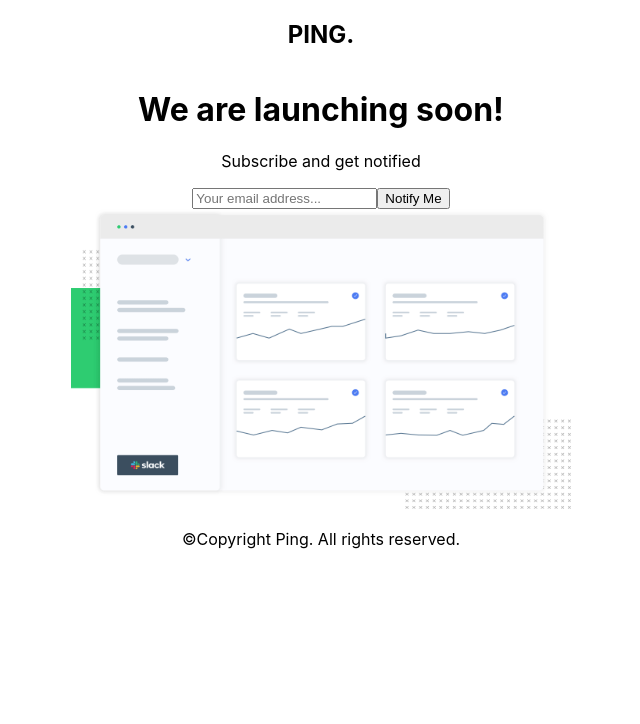
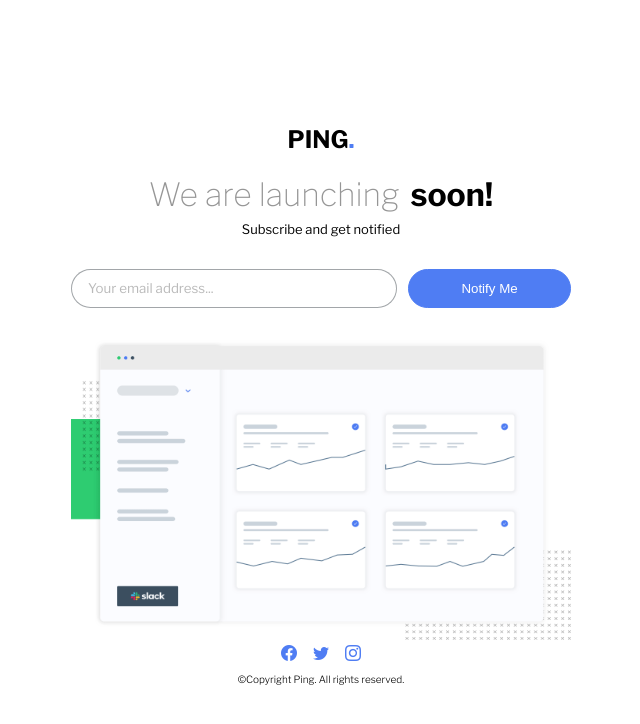
Before and after one commit to Kelechikizito/ping-coming-soon-page-master, a React (Create React App) app in the folder ping-coming-soon-page/: page / in a window 1280 px wide. Shown: the top 724 px of the page, without its empty margins (319-959 px from the left). Built offline with nearby package versions, Linux system fonts and the light colour scheme.

Commit message:
files update

```diff
--- a/ping-coming-soon-page/public/index.html
+++ b/ping-coming-soon-page/public/index.html
@@ -24,6 +24,13 @@
       work correctly both with client-side routing and a non-root public URL.
       Learn how to configure a non-root public URL by running `npm run build`.
     -->
+    <link rel="preconnect" href="https://fonts.googleapis.com" />
+    <link rel="preconnect" href="https://fonts.gstatic.com" crossorigin />
+    <link
+      href="https://fonts.googleapis.com/css2?family=Libre+Franklin:ital,wght@0,100..900;1,100..900&display=swap"
+      rel="stylesheet"
+    />
+    <link rel="stylesheet" href="https://cdn.jsdelivr.net/npm/bootstrap-icons@1.11.3/font/bootstrap-icons.min.css">
     <title>React App</title>
   </head>
   <body>
--- a/ping-coming-soon-page/src/App.css
+++ b/ping-coming-soon-page/src/App.css
@@ -1,17 +1,13 @@
 body {
   height: 100vh;
   text-align: center;
-  /* font-size: 20px; */
-}
-
-.container {
-  display: grid;
-  grid-template-columns: 1fr;
-}
-
-.dashboard {
-  height: 300px;
-  width: 500px;
+  display: flex;
+  justify-content: center;
+  align-items: center;
+  font-family: "Libre Franklin", sans-serif;
+  font-optical-sizing: auto;
+  font-weight: 300;
+  font-style: normal;
 }
 
 .attribution {
@@ -22,3 +18,125 @@ body {
 .attribution a {
   color: hsl(228, 45%, 44%);
 }
+
+
+.container {
+  display: grid;
+  grid-template-columns: 1fr;
+  grid-template-rows: repeat(4, auto);
+}
+
+h2 {
+  margin-bottom: 0;
+}
+
+.full-stop {
+  color: hsl(223, 87%, 63%);
+}
+
+.header {
+  display: flex;
+  justify-content: center;
+  gap: 1ch;
+}
+
+.header > h1:nth-child(1) {
+  font-weight: lighter;
+  color: hsl(0, 0%, 59%);
+}
+
+.header > h1 {
+  margin-bottom: 0;
+}
+
+.header-p {
+  font-weight: 400;
+  font-size: small;
+  margin-top: 0.4rem;
+}
+
+form {
+  display: grid;
+  grid-template-columns: 2fr 1fr;
+  gap: 0.7rem;
+  margin: 2rem 0;
+}
+
+input {
+  padding: 0.7rem 1rem;
+  border-radius: 2rem;
+  border: 0.02rem solid hsla(208, 31%, 12%, 0.395);
+}
+
+input::placeholder {
+  font-family: "Libre Franklin", sans-serif;
+  opacity: 0.5;
+}
+
+button {
+  padding: 0.7rem;
+  background-color: hsl(223, 87%, 63%);
+  color: white;
+  border: 0.02rem solid hsl(223, 87%, 63%);
+  border-radius: 2rem;
+}
+
+.dashboard {
+  height: 300px;
+  width: 500px;
+}
+
+.logo-container {
+  display: flex;
+  justify-content: center;
+  gap: 1rem;
+}
+
+i {
+  color: hsl(223, 87%, 63%);
+}
+
+.copyright {
+  font-size: x-small;
+}
+
+
+/* ACTIVE STATES */
+
+button:hover {
+  cursor: pointer;
+}
+
+button:active {
+  cursor: pointer;
+}
+
+i:hover {
+  color: rgba(0, 0, 0, 0.475);
+  cursor: pointer;
+}
+
+
+/* RESPONSIVE DESIGN */
+
+@media (max-width:540px) {
+  body {
+    height: fit-content;
+    padding: 2rem 2rem;
+  }
+
+  .header > h1{
+    font-size: x-large;
+  }
+
+  form {
+    grid-template-columns: 1fr;
+    grid-template-rows: repeat(2, 1fr);
+    gap: 0.7rem;
+    margin: 2rem 0;
+  }
+
+.dashboard {
+    width: 100%;
+  }
+}
--- a/ping-coming-soon-page/src/App.js
+++ b/ping-coming-soon-page/src/App.js
@@ -5,18 +5,22 @@ function App() {
     <div className="App container">
 
     <div className="item">
-      <h2>PING<span>.</span></h2>
+      <h2>PING<span className="full-stop">.</span></h2>
     </div>
 
     <div className="item">
       <div>
-        <h1>We are launching <span>soon!</span></h1>
-        <p>Subscribe and get notified</p>
+        <div className="header">
+          <h1>We are launching</h1>
+          <h1>soon!</h1>
+        </div>
+
+        <p className="header-p">Subscribe and get notified</p>
       </div>
 
       <div>
-        <form action="">
-          <input type="text" name="" id="" placeholder="Your email address..."/>
+        <form action="" novalidate>
+          <input type="email" name="" id="" placeholder="Your email address..." required/>
           <button type="submit">Notify Me</button>
         </form>
       </div>
@@ -27,10 +31,14 @@ function App() {
     </div>
 
     <div className="item">
-      <div className="logo-container"></div>
+      <div className="logo-container">
+        <i class="bi bi-facebook"></i>
+        <i class="bi bi-twitter"></i>
+        <i class="bi bi-instagram"></i>
+      </div>
 
       <div>
-        <p>©Copyright Ping. All rights reserved.</p>
+        <p className="copyright">©Copyright Ping. All rights reserved.</p>
       </div>
     </div>
 
```
